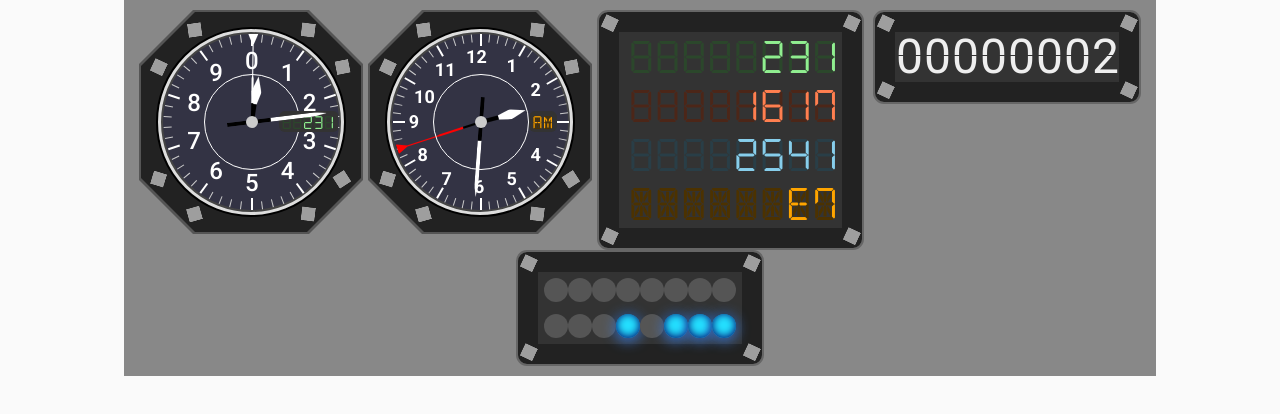
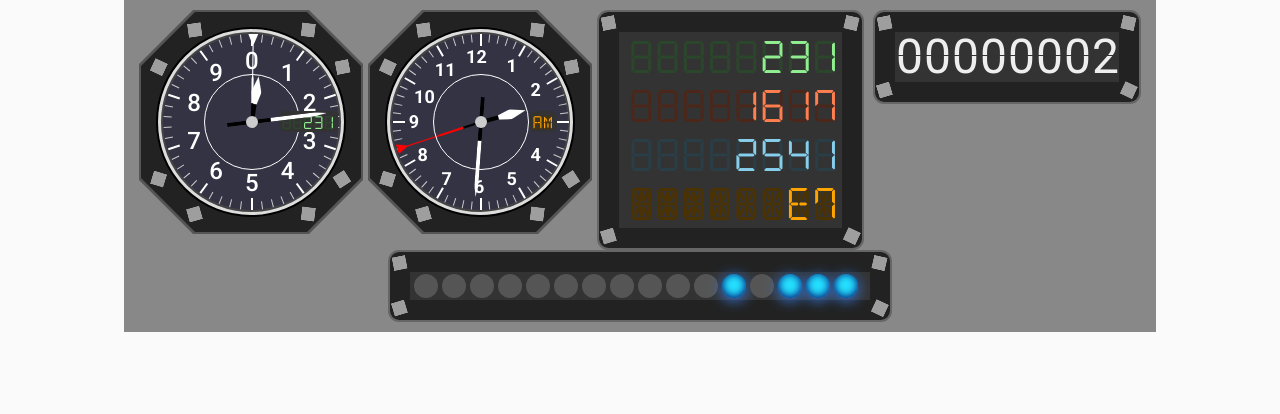
Before and after one commit to geocolumbus/electronics, a Next.js app: page /demo in a window 1280 px wide. Shown: the top 414 px of the page. Built offline with nearby package versions, Linux system fonts and the light colour scheme; grey boxes are pictures that could not be loaded.

Commit message:
refining led display

```diff
--- a/components/atoms/CornerScrews.js
+++ b/components/atoms/CornerScrews.js
@@ -1,29 +1,32 @@
 import { makeStyles } from '@material-ui/core/styles'
 import { Box } from '@material-ui/core'
 import PanelScrew from './PanelScrew'
-import clsx from 'clsx'
 
 const useStyles = makeStyles(theme => ({
     screwContainer: {
         position: 'relative'
     },
-    screw: {
+    tl: {
         position: 'absolute',
-        transform: 'rotate(25deg)'
-    },
-    tl: {
+        transform: 'rotate(-11deg)',
         top: 5,
         left: 5
     },
     tr: {
+        position: 'absolute',
+        transform: 'rotate(13deg)',
         top: 5,
         right: 6
     },
     bl: {
+        position: 'absolute',
+        transform: 'rotate(-17deg)',
         bottom: 2,
         left: 5
     },
     br: {
+        position: 'absolute',
+        transform: 'rotate(25deg)',
         bottom: 2,
         right: 6
     }
@@ -34,16 +37,16 @@ export default function CornerScrews({ children }) {
 
     return <Box className={classes.screwContainer}>
         {children}
-        <Box className={clsx(classes.screw, classes.tl)}>
+        <Box className={classes.tl}>
             <PanelScrew/>
         </Box>
-        <Box className={clsx(classes.screw, classes.tr)}>
+        <Box className={classes.tr}>
             <PanelScrew/>
         </Box>
-        <Box className={clsx(classes.screw, classes.bl)}>
+        <Box className={classes.bl}>
             <PanelScrew/>
         </Box>
-        <Box className={clsx(classes.screw, classes.br)}>
+        <Box className={classes.br}>
             <PanelScrew/>
         </Box>
     </Box>
--- a/components/atoms/Led.js
+++ b/components/atoms/Led.js
@@ -5,12 +5,14 @@ const useStyles = makeStyles(theme => ({
     off: {
         width: 24,
         height: 24,
+        margin: 2,
         backgroundColor: '#555',
         borderRadius: '50%'
     },
     red: {
         width: 24,
         height: 24,
+        margin: 2,
         backgroundColor: '#F00',
         borderRadius: '50%',
         boxShadow: 'rgba(0, 0, 0, 0.2) 0 -1px 7px 1px, inset #441313 0 -1px 9px, rgba(255, 0, 0, 0.5) 0 2px 12px'
@@ -18,6 +20,7 @@ const useStyles = makeStyles(theme => ({
     yellow: {
         width: 24,
         height: 24,
+        margin: 2,
         backgroundColor: '#FF0',
         borderRadius: '50%',
         boxShadow: 'rgba(0, 0, 0, 0.2) 0 -1px 7px 1px, inset #808002 0 -1px 9px, #FF0 0 2px 12px'
@@ -25,6 +28,7 @@ const useStyles = makeStyles(theme => ({
     green: {
         width: 24,
         height: 24,
+        margin: 2,
         backgroundColor: '#ABFF00',
         borderRadius: '50%',
         boxShadow: 'rgba(0, 0, 0, 0.2) 0 -1px 7px 1px, inset #304701 0 -1px 9px, #89FF00 0 2px 12px'
@@ -32,6 +36,7 @@ const useStyles = makeStyles(theme => ({
     blue: {
         width: 24,
         height: 24,
+        margin: 2,
         backgroundColor: '#24E0FF',
         borderRadius: '50%',
         boxShadow: 'rgba(0, 0, 0, 0.2) 0 -1px 7px 1px, inset #006 0 -1px 9px, #3F8CFF 0 2px 14px'
@@ -49,8 +54,5 @@ export default function Led({ color, on }) {
     }
     const displayClass = on ? colorClass[color] : colorClass.off
 
-    return <Box
-        className={displayClass}
-    >
-    </Box>
+    return <Box className={displayClass}/>
 }
--- a/components/leddisplay/LedRow.js
+++ b/components/leddisplay/LedRow.js
@@ -7,21 +7,27 @@ const useStyles = makeStyles(theme => ({
         display: 'flex',
         flexFlow: 'row wrap',
         backgroundColor: '#333',
-        padding: '6px 6px'
+        padding: '0 2px'
     }
 }))
 
 function dec2bin(dec) {
-    return (dec >>> 0).toString(2)
+    const max = 2 ** 32 - 1
+    if (dec > max) {
+        return ((dec / max) >>> 0).toString(2) + ((dec % max) >>> 0).toString(2)
+    } else {
+        return (dec >>> 0).toString(2)
+    }
 }
 
-export default function LedRow({ color, children }) {
+export default function LedRow({ color, bits, children }) {
     const classes = useStyles()
-    let bin = dec2bin(children.toString(10))
-    while (bin.length < 8) {
+    let bin = dec2bin(children)
+    bits = bits || 8
+    while (bin.length < bits) {
         bin = '0' + bin
     }
-    return <Box style={{ width: 8 * 24 + 12 }}>
+    return <Box style={{ width: bits * 28 + 12 }}>
         <Box className={classes.ledHolder}>
             {bin.split('').map((digit, index) => {
                 return <Led color={color} key={index} on={digit === '1'}/>
--- a/components/panels/InstrumentPanelDemo.js
+++ b/components/panels/InstrumentPanelDemo.js
@@ -56,8 +56,7 @@ export default function InstrumentPanelDemo() {
             <FlipDisplay value={Math.floor(count / 100)} digits={8}/>
         </Bezel>
         <Bezel>
-            <LedRow color='blue'>{(count / 10) / 256}</LedRow>
-            <LedRow color='blue'>{(count / 10) % 256}</LedRow>
+            <LedRow bits={16} color='blue'>{count / 10}</LedRow>
         </Bezel>
     </Box>
 }
```
Also changed, not shown: pages/index.js (+19 -8 lines).
